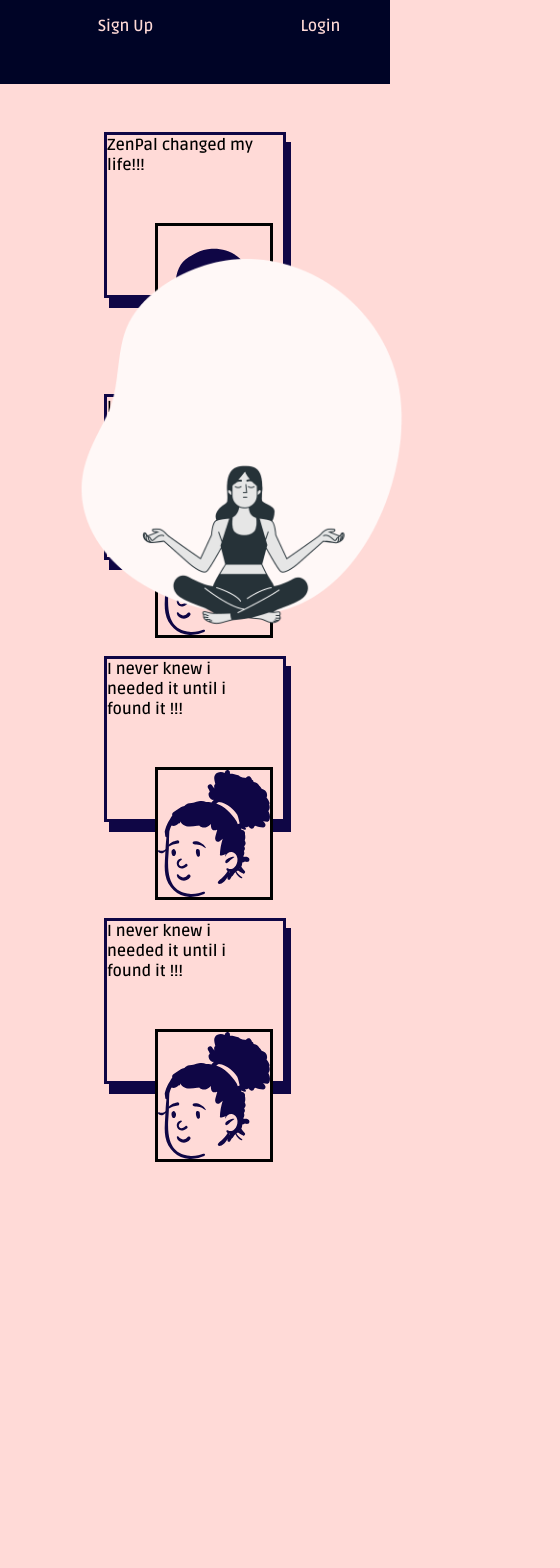
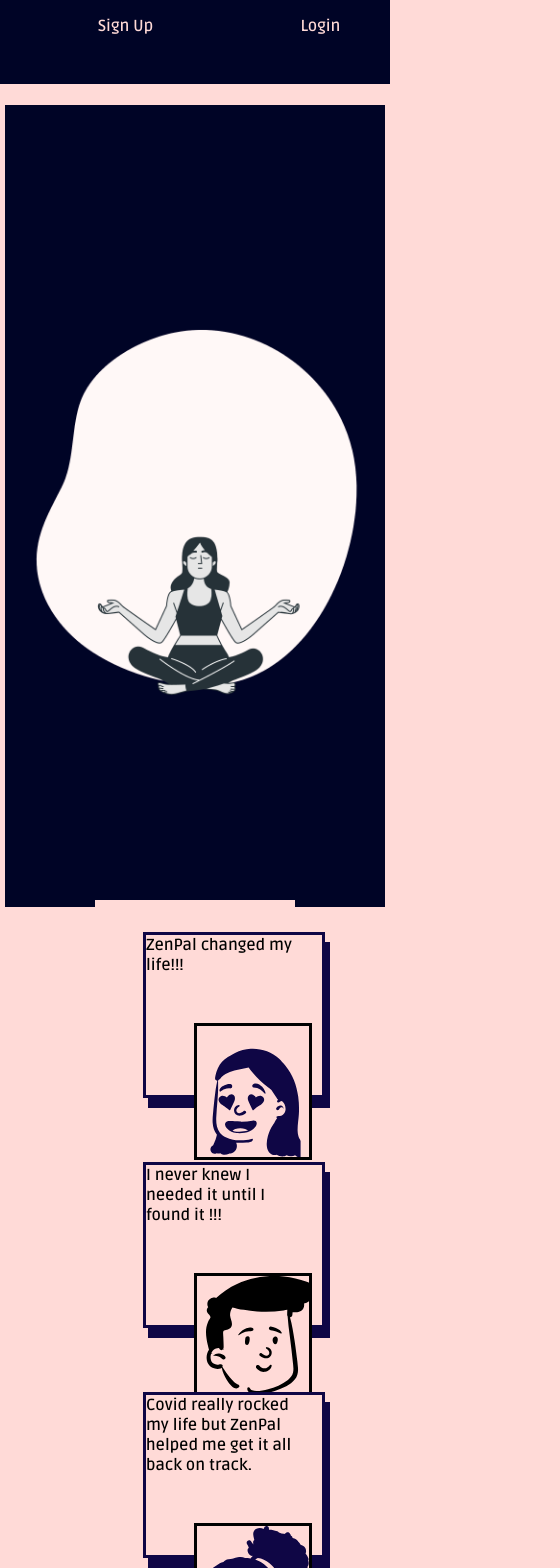
Before and after one commit to fac20/INCK-Front-End, a React (Create React App) app: page / in a window 390 px wide. Shown: the top 1568 px of the page, 560 px wide, since content can reach past the window. Before the commit the page ends 1215 px from the top, so only its background shows below. Built offline with nearby package versions, Linux system fonts and the light colour scheme.

Commit message:
making site responsive

```diff
--- a/src/App.css
+++ b/src/App.css
@@ -5,7 +5,7 @@
   font-family: "Ruda", sans-serif;
 }
 html {
-  width: 100vw;
+  width: 100%;
 }
 :root {
   --background: #ffdad7;
@@ -24,9 +24,10 @@
   height: 100vh;
   background: linear-gradient(
     to left,
-    var(--background) 60%,
-    var(--backtwo) 40%
+    var(--background) 50%,
+    var(--backtwo) 50%
   );
+  /* background: var(--background); */
 }
 .balance {
   display: flex;
@@ -123,10 +124,31 @@
 }
 @media all and (max-width: 600px) {
   .homemain {
-    background: linear-gradient(
-      to bottom,
-      var(--background) 50%,
-      var(--backtwo) 50%
-    );
+    background: var(--background);
+    display: flex;
+    justify-content: center;
+    align-items: center;
+    flex-direction: column;
+  }
+  .test {
+    flex-direction: column;
+    width: 200px;
+    position: absolute;
+    top: 900px;
+  }
+  /* .womanfloat {
+    width: 200px;
+  } */
+  .homemain {
+    display: flex;
+    justify-content: center;
+    align-items: center;
+    flex-wrap: wrap;
+    flex-direction: column;
+  }
+  .navlist,
+  .homemain {
+    width: 100%;
+    /* border: green solid 7px; */
   }
 }
--- a/src/components/home.js
+++ b/src/components/home.js
@@ -6,6 +6,9 @@
 import Testimony from "./testimony";
 import head1 from "./head1.svg";
 import head2 from "./head2.svg";
+import malehead1 from "./malehead1.svg";
+import malehead2 from "./malehead2.svg";
+
 //INCK-Front-End/public/images/head1.svg
 
 export function Home() {
@@ -27,19 +30,21 @@
           <Testimonial>
             <Testimony>
               I never knew I needed it until I found it !!!
+              <Img name={malehead1} class={"head2"} />
+            </Testimony>
+          </Testimonial>
+          <Testimonial>
+            <Testimony>
+              Covid really rocked my life but ZenPal helped me get it all back
+              on track.
               <Img name={head2} class={"head2"} />
             </Testimony>
           </Testimonial>
           <Testimonial>
             <Testimony>
-              I never knew i needed it until i found it !!!
-              <Img name={head2} class={"head2"} />
-            </Testimony>
-          </Testimonial>
-          <Testimonial>
-            <Testimony>
-              I never knew i needed it until i found it !!!
-              <Img name={head2} class={"head2"} />
+              I was so shocked with how much more I worked remotely! Zenpal was
+              a great way to balance myself out again.
+              <Img name={malehead2} class={"head2"} />
             </Testimony>
           </Testimonial>
         </div>
--- a/src/components/login.js
+++ b/src/components/login.js
@@ -11,6 +11,7 @@
     event.preventDefault();
     event.target.reset();
     localStorage.setItem("key", "x");
+    //problem, it doesnt check token before redirecting, so sends to "/" instead
     history.push("/welcome");
   };
 
--- a/src/styled-components/Floatdiv.js
+++ b/src/styled-components/Floatdiv.js
@@ -1,11 +1,21 @@
 import styled from "styled-components";
 
 export default styled.div`
-  /* border: solid 3px black; */
-  width: 35rem;
-  background: transparent;
+  display: flex;
+  justify-content: center;
+  align-items: center;
   position: absolute;
+  left: 0;
+  top: 0;
+  bottom: 0;
+  width: 40rem;
+  background: #000426;
+  height: 95vh;
   top: 12rem;
   left: 0;
-  margin: 0rem 9rem 0rem 0rem;
+  margin: 0rem 0rem 0rem 0rem;
+  @media all and (max-width: 1212px) {
+    position: static;
+    width: 380px;
+  }
 `;
--- a/src/styled-components/Testimonial.js
+++ b/src/styled-components/Testimonial.js
@@ -7,5 +7,6 @@
   height: 10rem;
   border: #0f0645 solid 3px;
   box-shadow: 5px 10px #0f0645;
-  margin: 3rem;
+  margin: 2rem;
+  margin-left: 3rem;
 `;
```
Also changed, not shown: src/components/malehead1.svg (added), src/components/malehead2.svg (added).
